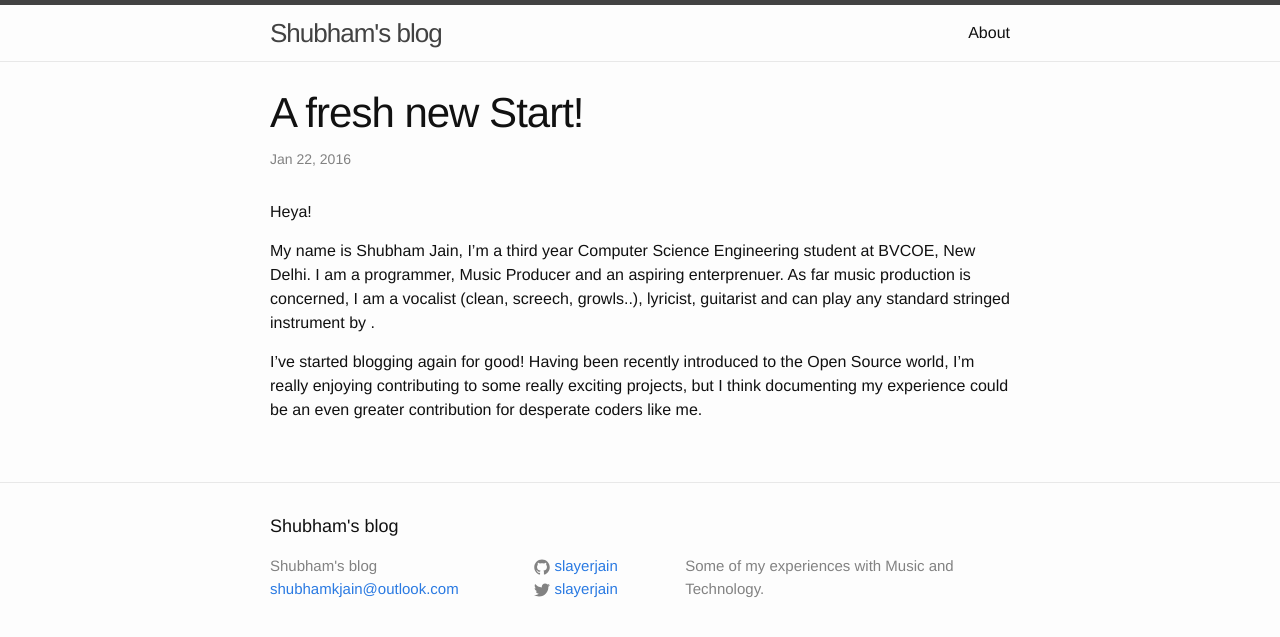
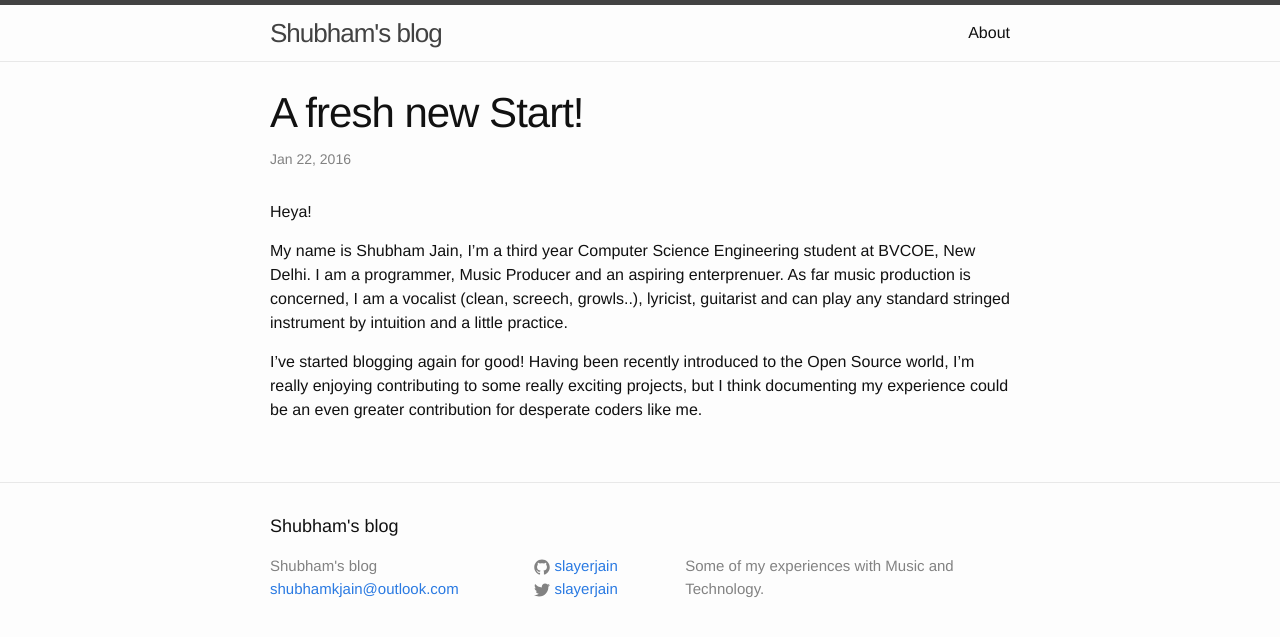
Before and after one commit to slayerjain/myblog, a Jekyll site: the page built from _posts/2016-01-22-start.markdown, in a window 1280 px wide. Shown: the top 637 px of the page. Built offline with Jekyll 4.4.1, drawn with Linux system fonts in a browser that asks for light colours.

```diff
--- a/_posts/2016-01-22-start.markdown
+++ b/_posts/2016-01-22-start.markdown
@@ -6,7 +6,7 @@
 ---
 Heya!
 
-My name is Shubham Jain, I'm a third year Computer Science Engineering student at BVCOE, New Delhi. I am a programmer, Music Producer and an aspiring enterprenuer. As far music production is concerned, I am a vocalist (clean, screech, growls..), lyricist, guitarist and can play any standard stringed instrument by .
+My name is Shubham Jain, I'm a third year Computer Science Engineering student at BVCOE, New Delhi. I am a programmer, Music Producer and an aspiring enterprenuer. As far music production is concerned, I am a vocalist (clean, screech, growls..), lyricist, guitarist and can play any standard stringed instrument by intuition and a little practice.
 
 I've started blogging again for good! Having been recently introduced to the Open Source world,
 I'm really enjoying contributing to some really exciting projects, but I think documenting my experience could be an even greater contribution for desperate coders like me.
```
Also changed, not shown: 2 other files.
